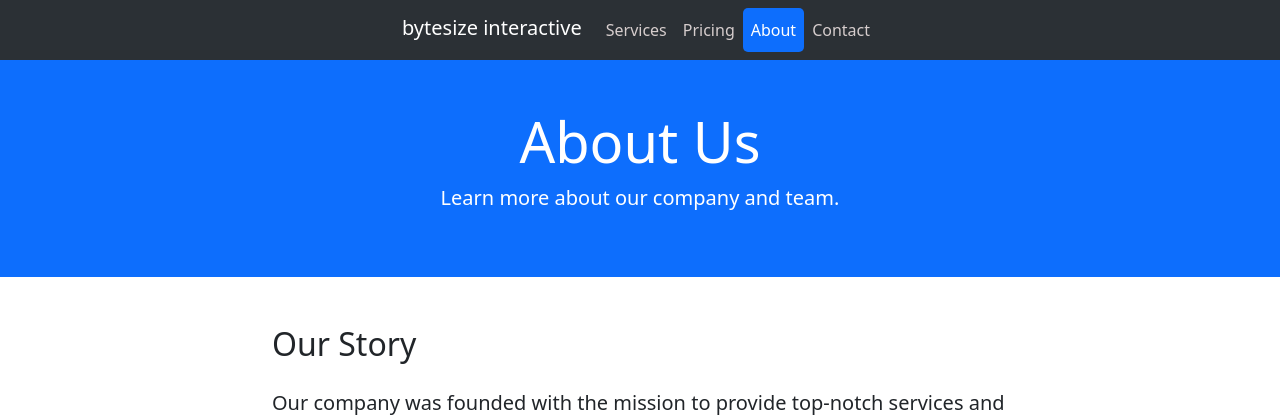
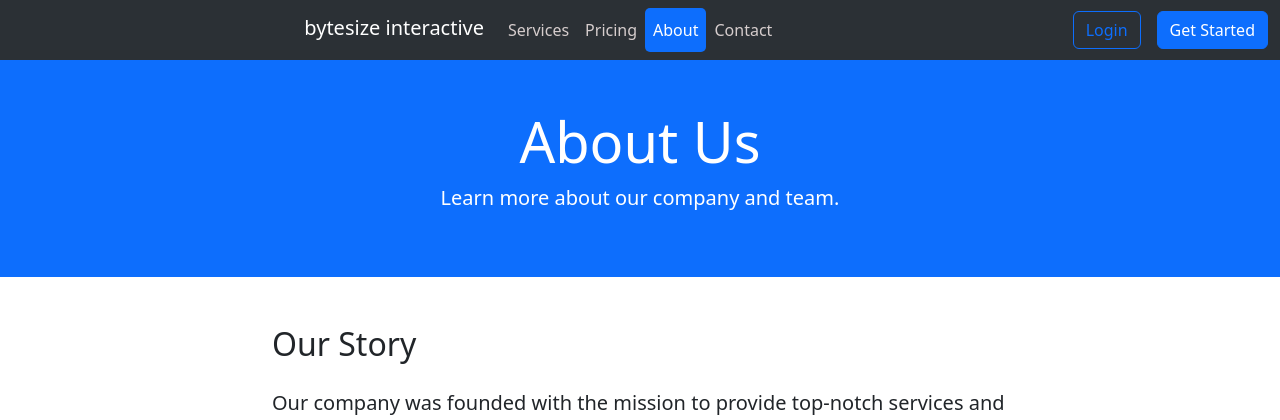
Before and after one commit to jav-sketch/bytesize_interactive_site, a Django app: page /about/ in a window 1280 px wide. Shown: the top 420 px of the page. Run offline with Django 5.2, Linux system fonts and the light colour scheme; some libraries are stand-ins or nearby versions.

Commit message:
Added login and signup button to homepage

```diff
--- a/templates/navbar.html
+++ b/templates/navbar.html
@@ -30,6 +30,10 @@
                     <a class="nav-link" href="{% url 'contact' %}">Contact</a>
                 </li>
             </ul>
+            <div class="d-flex">
+                <a class="btn btn-outline-primary me-3" href=""> Login</a>
+                <a class=" btn btn-primary" href="">Get Started</a>
+            </div>
         </div>
     </div>
 </nav>
```
